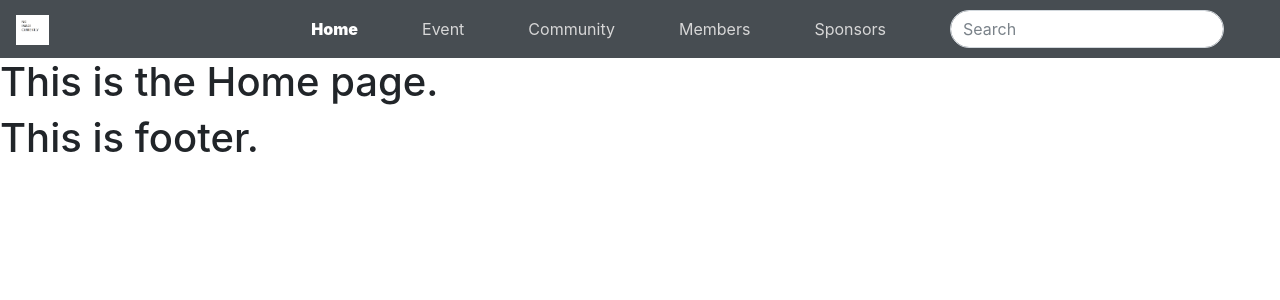
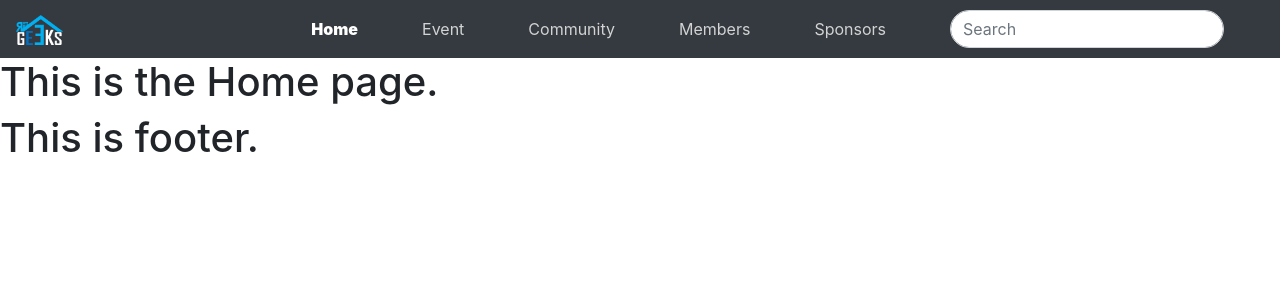
Before and after one commit to houseofgeeks/hg, a React (Create React App) app in the folder client/: page / in a window 1280 px wide. Shown: the top 300 px of the page. Built offline with nearby package versions, Linux system fonts and the light colour scheme.

Commit message:
Search bar removed in mobile view

```diff
--- a/client/src/components/Navbar/Navbar.css
+++ b/client/src/components/Navbar/Navbar.css
@@ -4,18 +4,13 @@
      color: inherit;
  }
 
+.logo{
+    height:30px;
+    width: auto;
+}
 .mr-sm-2{
     border-radius:35px;
     width:auto;
-}
-
-.navbar{
-    opacity:90%;
-}
-
-.logo{
-    height:30px;
-    width: auto;
 }
 .navbar-component .active {
     font-weight: 900;
@@ -25,3 +20,15 @@
 .nav-item{
     color:#D3D3D3;
 }
+
+@media screen and (max-width: 960px){
+    #searchbar{
+        display:none;
+    }
+}
+
+@media screen and (min-width: 960px){
+    #searchbar{
+        display:block;
+    }
+}
--- a/client/src/components/Navbar/Navbar.js
+++ b/client/src/components/Navbar/Navbar.js
@@ -2,7 +2,7 @@ import React, { useState } from 'react';
 import 'bootstrap/dist/css/bootstrap.min.css';
 import './Navbar.css';
 import { Link } from 'react-router-dom';
-import logo from './HGlogo.jpeg';
+import logo from './hog.png';
 
 function Navbar() {
     const currentloc = String(window.location);                             //Gets current URL
@@ -75,7 +75,8 @@ function Navbar() {
                         </Link>
 
                     </ul>
-                    <form className="form-inline mx-3 px-3 ">
+
+                    <form className="form-inline mx-3 px-3 " id = "searchbar">
                         <input className="form-control mr-sm-2" type="search" placeholder="Search" aria-label="Search"/>
                     </form>
                 </div>
@@ -84,4 +85,5 @@ function Navbar() {
     )
 }
 
+
 export default Navbar;
```
Also changed, not shown: client/src/components/Navbar/HGlogo.jpeg (deleted), client/src/components/Navbar/hog.png (added).
